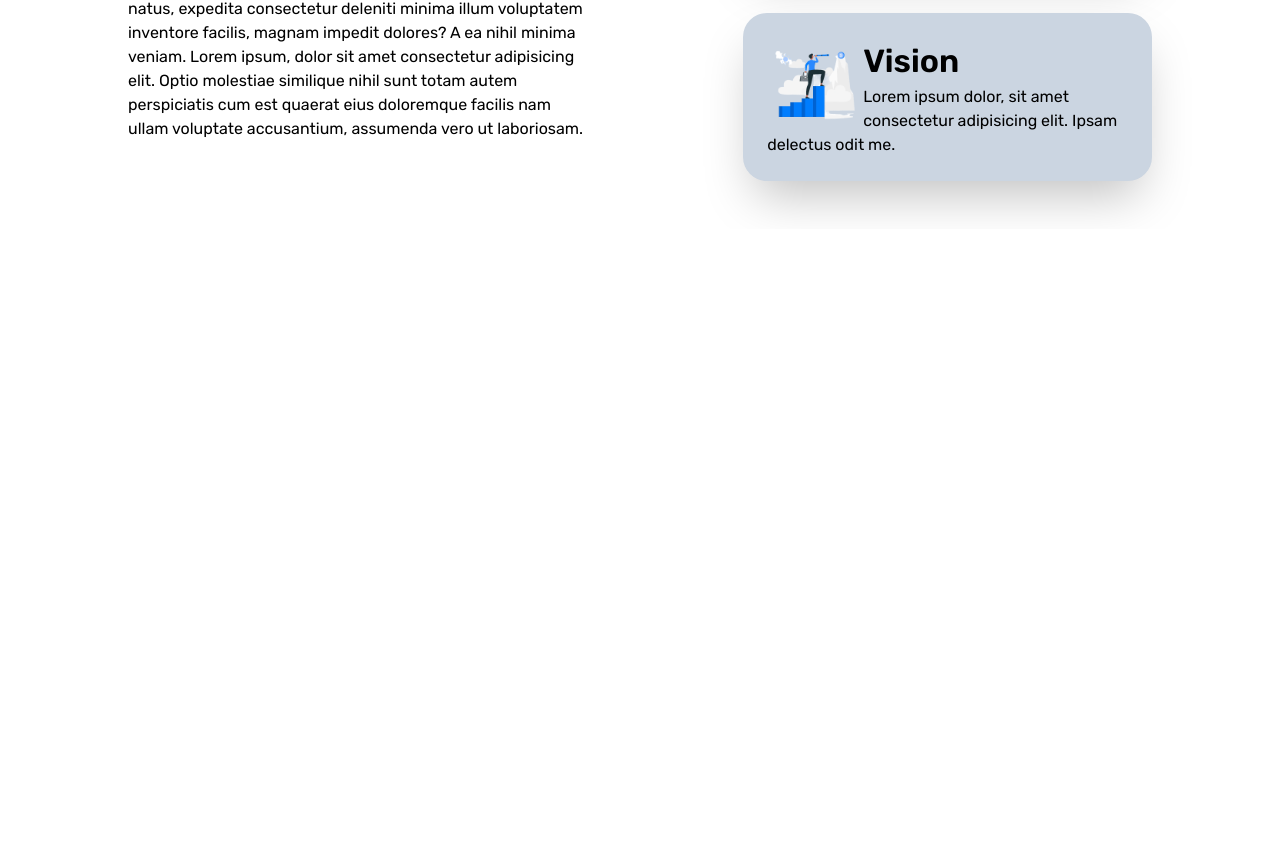
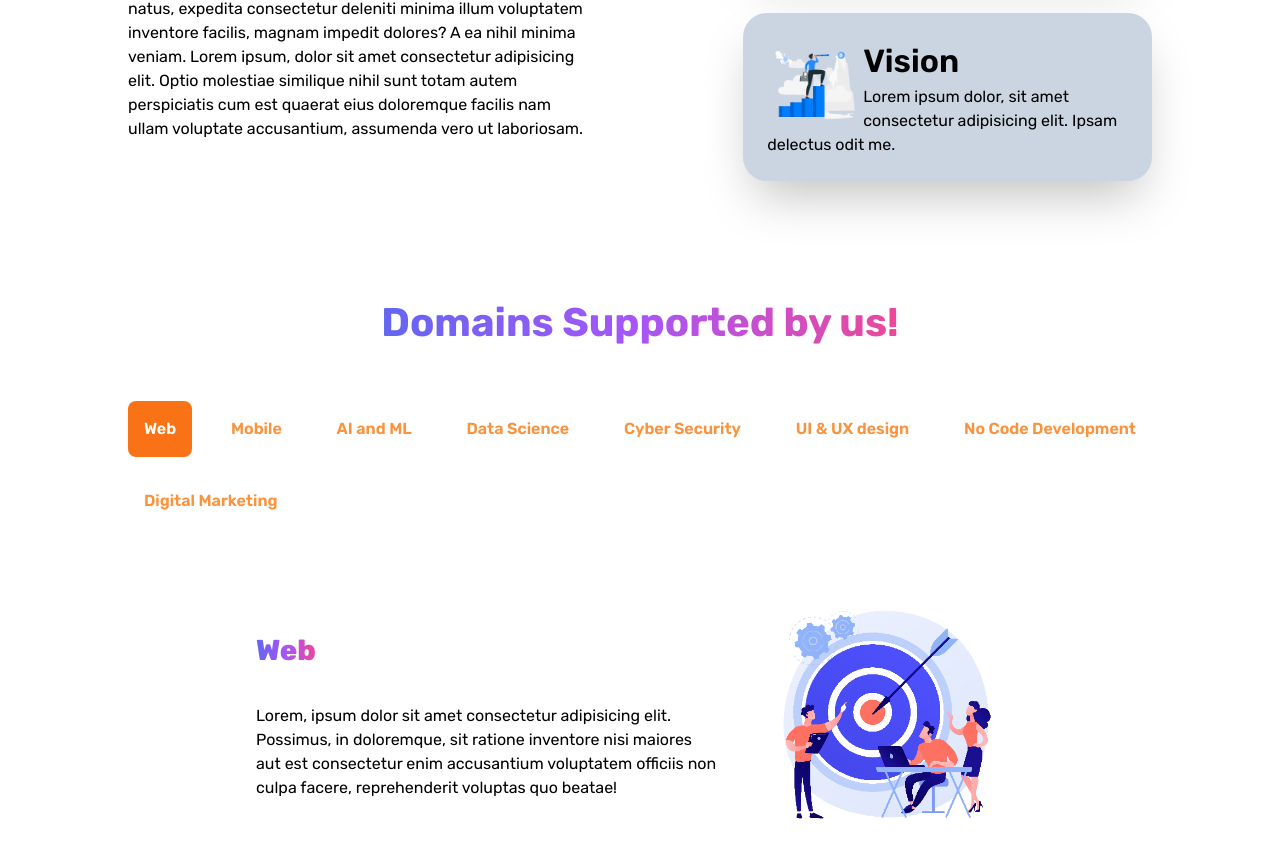
Before and after one commit to SDC-INDIA/sdc-website, a Next.js app: page / in a window 1280 px wide. Shown: the part 1086-1944 px from the top of the page. Before the commit the page ends 1315 px from the top, so only its background shows below. Built offline with nearby package versions, Linux system fonts and the light colour scheme.

Commit message:
domain section completed

```diff
--- a/components/HomePage/About/About.tsx
+++ b/components/HomePage/About/About.tsx
@@ -3,8 +3,8 @@ import AboutCard from "./AboutCard";
 
 const About = () => {
     return (
-        <div className="lg:flex lg:justify-center lg:wrap lg:gap-40">
-            <div className="lg:w-[70%] lg:mb-0 mb-8" id="about">
+        <div className="lg:flex lg:justify-center lg:wrap lg:gap-40 pt-16" id="about">
+            <div className="lg:w-[70%] lg:mb-0 mb-8">
                 <h1 className="text-[3rem] custom-color-text font-extrabold mb-8">A brief about us</h1>
                 <p>
                     Lorem ipsum dolor sit amet, consectetur adipisicing elit. Eos sapiente, dolore cumque officiis non odit reprehenderit impedit porro ad, iure corrupti veniam hic voluptatum praesentium? Quis atque dolorum ea dolorem?
--- /dev/null
+++ b/components/HomePage/Domain/Card.tsx
@@ -0,0 +1,21 @@
+import { motion } from "framer-motion";
+import Image from "next/image"
+
+
+const Card = (props: any) => {
+    const { title, content, image } = props.data;
+
+    return (
+        <div className="flex justify-between items-center md:px-32 px-10 md:flex-row flex-col-reverse gap-8" >
+            <motion.div animate={{ x: [-300, 0, 0] }} transition={{ ease: "easeOut", duration: 1.5 }} >
+                <h1 className="w-fit text-[1.8rem] custom-color-text font-extrabold mb-8">{title}</h1>
+                <p>{content}</p>
+            </motion.div>
+            <motion.div animate={{ x: [300, 0, 0] }} transition={{ ease: "easeOut", duration: 1.5 }}>
+                <Image src={image} alt="" height={1000} width={1000} />
+            </motion.div>
+        </div>
+    )
+}
+
+export default Card
--- /dev/null
+++ b/components/HomePage/Domain/Domain.module.css
@@ -0,0 +1,6 @@
+.active {
+    @apply bg-orange-500 hover:bg-orange-400 text-white;
+}
+.normal {
+    @apply text-orange-400 hover:bg-orange-400 hover:text-white;
+}
--- /dev/null
+++ b/components/HomePage/Domain/Domain.tsx
@@ -0,0 +1,38 @@
+import domainData from "@/constants/Domain";
+import Link from "next/link"
+import { useState } from "react"
+import Card from "./Card";
+import cls from "classnames";
+import styles from './Domain.module.css';
+
+
+const Domain = () => {
+    const [display, setDisplay] = useState(0);
+
+    const isDisplay = (index: number) => {
+        return true ? index === display : false;
+    }
+
+    return (
+        <div className="mt-16 mb-12">
+            <h1 className="text-[2.5rem] font-bold w-fit mx-auto custom-color-text">Domains Supported by us!</h1>
+            <div className="mx-auto w-fit my-12 flex justify-between lg:gap-4 gap-1 flex-wrap">
+                {
+                    domainData.map((data, index) => {
+                        const currentStyle = isDisplay(index) ? styles.active : styles.normal;
+                        return <Link key={index} href={`#${data.id}`} onClick={() => setDisplay(index)} className={cls(currentStyle, "text-[1rem] p-4 rounded-lg font-semibold")}>{data.title}</Link>
+                    })
+                }
+            </div>
+
+            {
+                domainData.map((domain, index) => {
+                    if (isDisplay(index)) return <Card key={index} data={domain} />
+                })
+            }
+
+        </div>
+    )
+}
+
+export default Domain
--- a/components/HomePage/Hero/Hero.tsx
+++ b/components/HomePage/Hero/Hero.tsx
@@ -6,8 +6,8 @@ import heroData from "@/constants/Hero";
 
 const Hero = () => {
   return (
-    <div>
-      <div className=" flex md:flex-row flex-col justify-between  mt-12">
+    <div className="">
+      <div className=" flex md:flex-row flex-col justify-between mt-12">
         <div className="flex flex-col justify-center">
           <h1 className="text-[40px] lg:text-[50px] font-bold custom-color-text">Welcome to Student Developers Community!</h1>
           <h2 className="text-xl font-semibold text-left custom-color-text">Come fall in a loop of tech</h2>
--- /dev/null
+++ b/constants/Domain/index.ts
@@ -0,0 +1,53 @@
+const domainData = [
+    {
+        title: "Web",
+        content: "Lorem, ipsum dolor sit amet consectetur adipisicing elit. Possimus, in doloremque, sit ratione inventore nisi maiores aut est consectetur enim accusantium voluptatem officiis non culpa facere, reprehenderit voluptas quo beatae!",
+        image: "/static/mission.png",
+        id: "web",
+    },
+    {
+        title: "Mobile",
+        content: "Lorem, ipsum dolor sit amet consectetur adipisicing elit. Possimus, in doloremque, sit ratione inventore nisi maiores aut est consectetur enim accusantium voluptatem officiis non culpa facere, reprehenderit voluptas quo beatae!",
+        image: "/static/vision.png",
+        id: "mobile",
+    },
+    {
+        title: "AI and ML",
+        content: "Lorem, ipsum dolor sit amet consectetur adipisicing elit. Possimus, in doloremque, sit ratione inventore nisi maiores aut est consectetur enim accusantium voluptatem officiis non culpa facere, reprehenderit voluptas quo beatae!",
+        image: "/static/mission.png",
+        id: "aiml",
+    },
+    {
+        title: "Data Science",
+        content: "Lorem, ipsum dolor sit amet consectetur adipisicing elit. Possimus, in doloremque, sit ratione inventore nisi maiores aut est consectetur enim accusantium voluptatem officiis non culpa facere, reprehenderit voluptas quo beatae!",
+        image: "/static/mission.png",
+        id: "ds",
+    },
+    {
+        title: "Cyber Security",
+        content: "Lorem, ipsum dolor sit amet consectetur adipisicing elit. Possimus, in doloremque, sit ratione inventore nisi maiores aut est consectetur enim accusantium voluptatem officiis non culpa facere, reprehenderit voluptas quo beatae!",
+        image: "/static/mission.png",
+        id: "cs",
+    },
+    {
+        title: "UI & UX design",
+        content: "Lorem, ipsum dolor sit amet consectetur adipisicing elit. Possimus, in doloremque, sit ratione inventore nisi maiores aut est consectetur enim accusantium voluptatem officiis non culpa facere, reprehenderit voluptas quo beatae!",
+        image: "/static/mission.png",
+        id: "uiux",
+    },
+    {
+        title: "No Code Development",
+        content: "Lorem, ipsum dolor sit amet consectetur adipisicing elit. Possimus, in doloremque, sit ratione inventore nisi maiores aut est consectetur enim accusantium voluptatem officiis non culpa facere, reprehenderit voluptas quo beatae!",
+        image: "/static/mission.png",
+        id: "no-code",
+    },
+    {
+        title: "Digital Marketing",
+        content: "Lorem, ipsum dolor sit amet consectetur adipisicing elit. Possimus, in doloremque, sit ratione inventore nisi maiores aut est consectetur enim accusantium voluptatem officiis non culpa facere, reprehenderit voluptas quo beatae!",
+        image: "/static/mission.png",
+        id: "digi-marketing",
+    },
+];
+
+
+export default domainData;
--- a/constants/Hero/index.ts
+++ b/constants/Hero/index.ts
@@ -11,7 +11,7 @@ const heroData = [
     {
         href: "#about",
         Icon: CardMembershipIcon,
-        color: "Orange",
+        color: "orange",
         text: "Our chapters"
     },
     {
--- a/package.json
+++ b/package.json
@@ -17,6 +17,7 @@
     "@types/react": "18.2.15",
     "@types/react-dom": "18.2.7",
     "autoprefixer": "10.4.14",
+    "classnames": "^2.3.2",
     "eslint": "8.45.0",
     "eslint-config-next": "13.4.10",
     "framer-motion": "^10.13.0",
--- a/pages/index.tsx
+++ b/pages/index.tsx
@@ -1,16 +1,15 @@
 import About from "@/components/HomePage/About/About"
+import Domain from "@/components/HomePage/Domain/Domain"
 import Hero from "@/components/HomePage/Hero/Hero"
 import Navbar from "@/components/HomePage/Navbar/Navbar"
-
 
 export default function Home() {
   return (
     <div>
       <Navbar />
       <Hero />
-      <div className="mt-16">
-        <About />
-      </div>
+      <About />
+      <Domain />
     </div>
   )
 }
```
Also changed, not shown: 1 other file (tests, documents, lock files or other folders).
